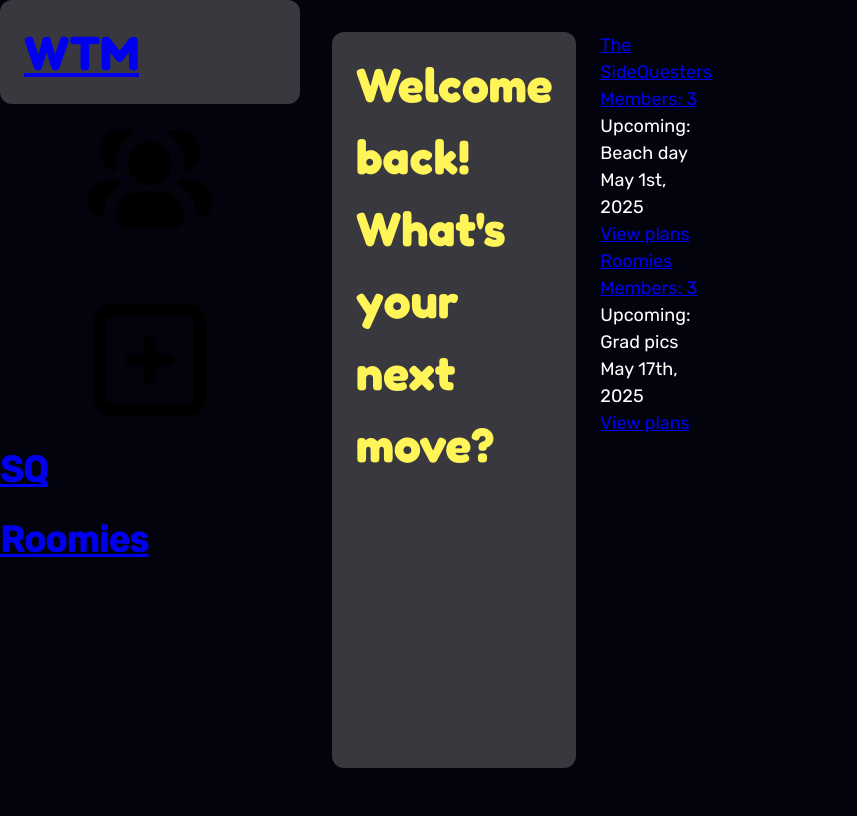
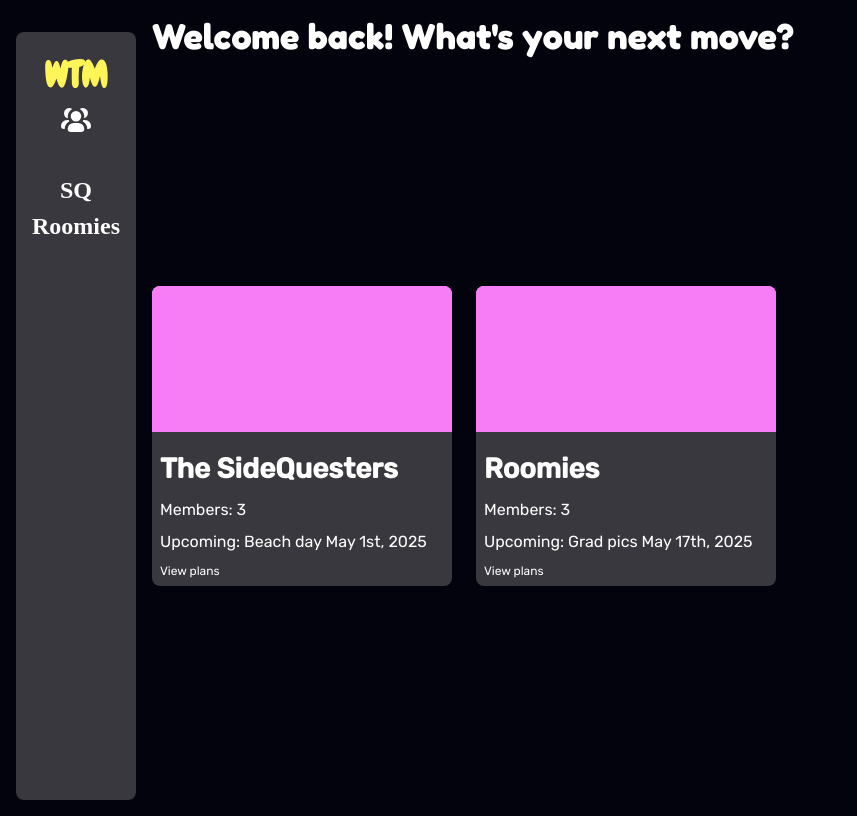
Before and after one commit to kailaaquino/whats-the-move, a website: page packages/proto/public/index.html in a window 1280 px wide. Shown: the whole page, without its empty margins (0-857 px from the left). Drawn offline with Linux system fonts and the light colour scheme.

Commit message:
added custom classes

```diff
--- a/packages/proto/public/styles/page.css
+++ b/packages/proto/public/styles/page.css
@@ -1,90 +1,122 @@
-h1 {
-  font-family: var(--font-title);
-  font-size: var(--size-font-xxxl);
-  color: var(--color-accent-yellow);
-  background-color: var(--color-bg-nav);
-  padding: var(--space-sm) var(--space-md);
-  border-radius: var(--radius-md);
+.page {
+  display: flex;
+  min-height: 100vh;
+  background-color: var(--color-bg-dark);
+  margin-top: var(--space-sm);
 }
 
-.title-link {
-  /* header links inherit h1 styles */
-  font-family: inherit;
-  color: inherit;
+.title-logo {
+  font-family: var(--font-logo);
+  font-size: var(--size-font-xxl);
+  color: var(--color-accent-yellow);
   text-decoration: none;
-  display: inline-block;
 }
 
-h2 {
-  /* for page titles */
-  font-family: var(--font-body);
+.nav-container {
+  background-color: var(--color-bg-nav);
+  margin: var(--space-sm);
+  border-radius: var(--radius-sm);
+  padding: var(--space-sm);
+  display: flex;
+  flex-direction: column;
+  flex-shrink: 0;
+}
+
+.nav-contents {
+  display: flex;
+  flex-direction: column;
+  gap: var(--space-xl);
+  align-items: center;
+  justify-content: center;
+}
+
+.nav-text{
+  text-decoration: none;
+  color: var(--color-text-primary);
+}
+
+.nav-icon {
+  width: 1.5em;
+  height: 1.5em;
+  fill: currentColor;
+  color: white;
+}
+
+a {
+  text-decoration: none;
+  color: inherit;
+}
+
+.grid{
+  display: grid;
+  flex-direction: column;
+  flex: 1;
+  gap: 0px;
+}
+
+.page-header{
+  font-family: var(--font-title);
+  font-weight: bold;
   font-size: var(--size-font-xxl);
   color: var(--color-text-primary);
-  margin-bottom: var(--space-sm);
+  display: block;
+  width: 100%;
+  line-height: 1.1;
 }
-h3 {
-  /* for section titles */
+
+.card-row {
+  display: flex;
+  flex-direction: row;
+  gap: var(--space-md);
+  flex-wrap: wrap;
+}
+.card-container{
+  width: 300px;        /* fixed width so 3 fit in one row */
+  height: 300px;       /* fixed height */
+  background-color: var(--color-bg-nav);
+  display: flex;
+  flex-direction: column;
+  gap: var(--space-xs);
+  flex-shrink: 0;      /* prevent shrinking */
+  overflow: hidden;
+  border-radius: var(--radius-sm);
+}
+.card-colorbox {
+  width: 100%;
+  height: 50%; /* half of the parent height */
+  background-color: var(--color-accent-pink);
+}
+.card-text-container{
+  display: flex;
+  flex-direction: column;
+  gap: var(--space-xs);
+  width: 100%;
+  height: 50%;
+  padding: var(--space-xs);
+  overflow: hidden;
+}
+
+.card-textLg{
+  font-family: var(--font-body);
+  font-size: var(--size-font-xl);
+  font-weight: bold;
+  color: var(--color-text-primary);
+
+}
+.card-textMd{
   font-family: var(--font-body);
   font-size: var(--size-font-lg);
   color: var(--color-text-primary);
-  margin-bottom: var(--space-xs);
+
+}
+.card-textSm{
+  font-family: var(--font-body);
+  font-size: var(--size-font-small);
+  color: var(--color-text-primary);
 }
 
-body,
-li,
-p {
-  /* for body */
+.card-textXs{
   font-family: var(--font-body);
-  font-size: var(--size-font-body);
+  font-size: var(--size-font-xs);
   color: var(--color-text-primary);
-  font-weight: 400;
-  margin-bottom: var(--space-sm);
-  background-color: var(--color-bg-dark);
 }
-svg.icon {
-  display: inline;
-  height: 1em;
-  width: 1em;
-  vertical-align: middle;
-  fill: currentColor;
-}
-
-.page {
-  display: flex;
-  background-color: var(--color-bg-dark);
-  min-height: 100vh;
-}
-
-.nav {
-  background-color: var(--color-bg-nav);
-  color: var(--color-text-primary);
-  display: flex;
-  flex-direction: column;
-  padding: var(--space-md);
-  gap: var(--space-md);
-  border-radius: var(--radius-md);
-  margin: var(--space-lg);
-}
-
-.nav h1 {
-  font-family: var(--font-title);
-  font-size: var(--size-font-xxxl);
-  color: var(--color-accent-yellow);
-  margin-bottom: var(--space-md);
-}
-
-.grid {
-  flex-grow: 1;
-  display: grid;
-  grid-template-columns: repeat(8, 1fr);
-  gap: var(--space-md);
-  padding: var(--space-lg);
-}
-
-.grid > header {
-  grid-column: 1 / -1;
-}
-
-.grid > main {
-  grid-column: 1 / -1;
-}
```
